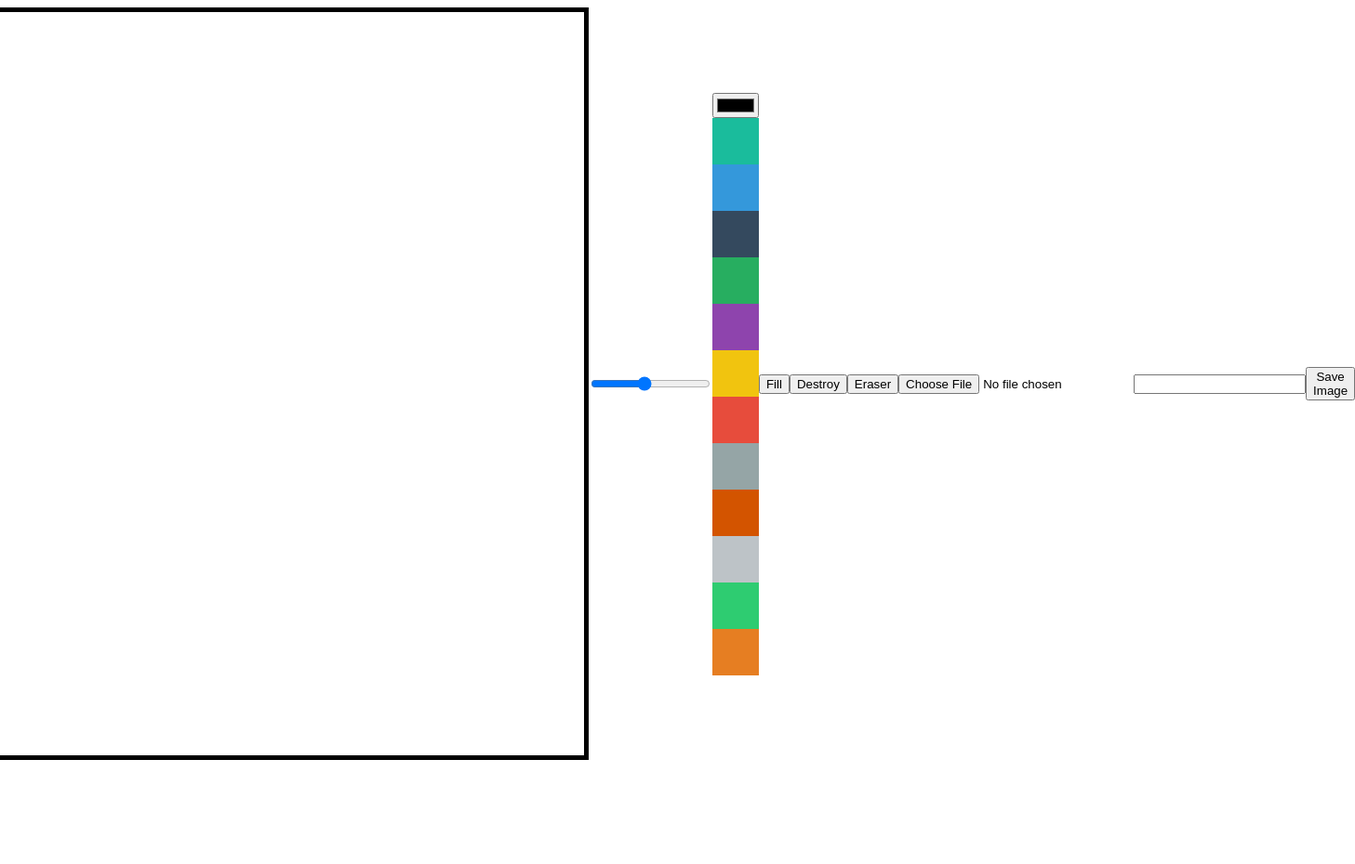
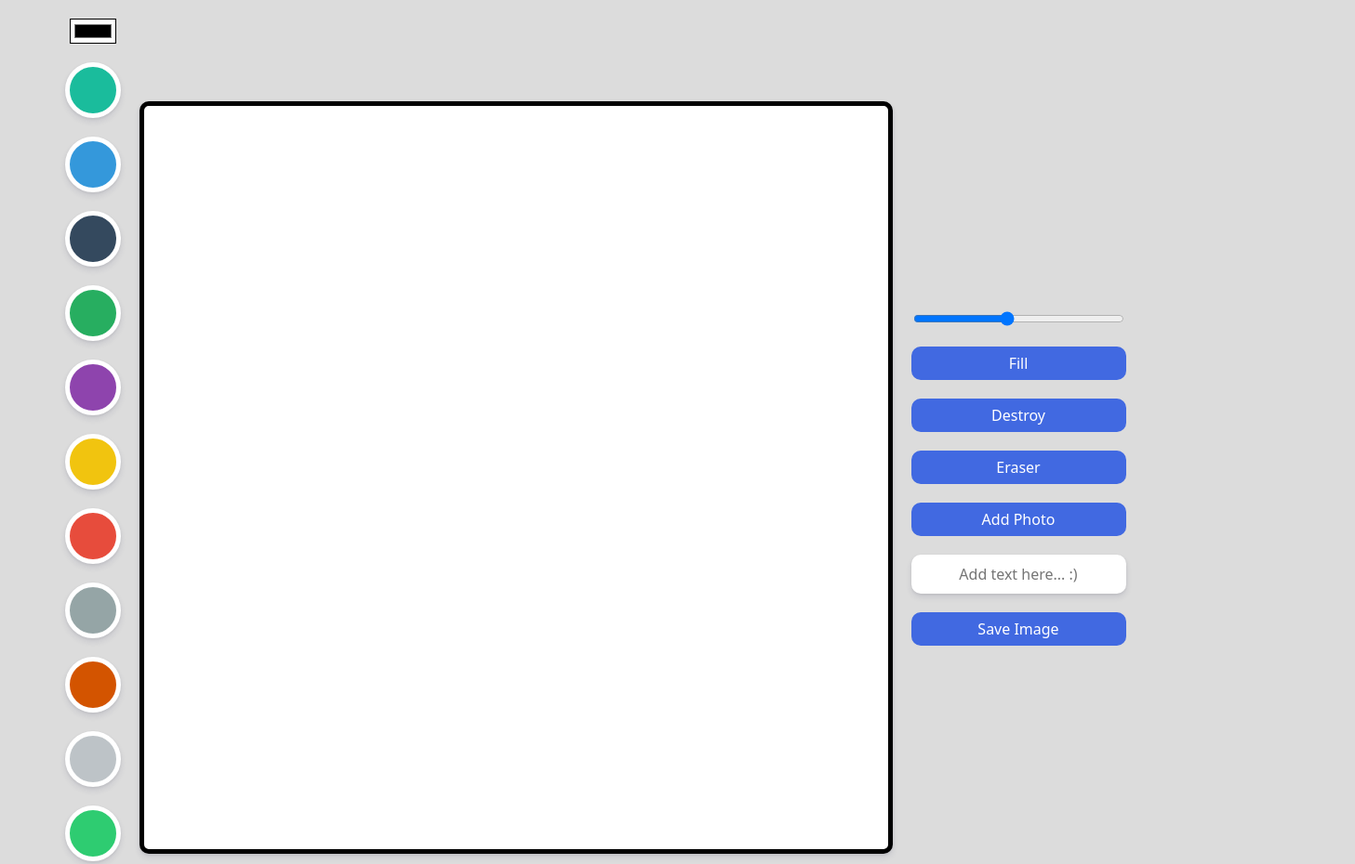
Before and after one commit to ws0671/meme-maker, a plain HTML site: page index.html in a window 1280 px wide. Shown: the top 930 px of the page at 93% size, 1457 px wide, since content can reach past the window. Before the commit the page ends 826 px from the top, so only its background shows below. Drawn offline with Linux system fonts and the light colour scheme.

Commit message:
Feat: css

```diff
--- a/app.js
+++ b/app.js
@@ -102,7 +102,7 @@ function onFileChange(e) {
 function onDoubleClick(e) {
   const text = textInput.value;
   if (text !== "") {
-    ctx.font = "68px 'Press Start 2p'";
+    ctx.font = "68px sans-serif";
     ctx.fillText(text, e.offsetX, e.offsetY);
   }
 }
--- a/index.html
+++ b/index.html
@@ -8,9 +8,7 @@
     <link rel="stylesheet" href="style.css" />
   </head>
   <body>
-    <canvas></canvas>
-    <input id="input-width" type="range" min="1" max="10" value="5" />
-    <div>
+    <div class="color-options">
       <input id="color" type="color" />
       <div
         class="color-option"
@@ -73,12 +71,20 @@
         data-color="#e67e22"
       ></div>
     </div>
-    <button id="mode-btn">Fill</button>
-    <button id="destroy-btn">Destroy</button>
-    <button id="eraser-btn">Eraser</button>
-    <input type="file" accept="image/*" id="file" />
-    <input type="text" id="text" />
-    <button id="save">Save Image</button>
+    <canvas></canvas>
+    <div class="btns">
+      <input id="input-width" type="range" min="1" max="10" value="5" />
+
+      <button id="mode-btn">Fill</button>
+      <button id="destroy-btn">Destroy</button>
+      <button id="eraser-btn">Eraser</button>
+      <label for="file">
+        Add Photo
+        <input type="file" accept="image/*" id="file"
+      /></label>
+      <input type="text" id="text" placeholder="Add text here... :)" />
+      <button id="save">Save Image</button>
+    </div>
     <script src="app.js"></script>
   </body>
 </html>
--- /dev/null
+++ b/reset.css
@@ -0,0 +1,129 @@
+/* http://meyerweb.com/eric/tools/css/reset/
+   v2.0 | 20110126
+   License: none (public domain)
+*/
+
+html,
+body,
+div,
+span,
+applet,
+object,
+iframe,
+h1,
+h2,
+h3,
+h4,
+h5,
+h6,
+p,
+blockquote,
+pre,
+a,
+abbr,
+acronym,
+address,
+big,
+cite,
+code,
+del,
+dfn,
+em,
+img,
+ins,
+kbd,
+q,
+s,
+samp,
+small,
+strike,
+strong,
+sub,
+sup,
+tt,
+var,
+b,
+u,
+i,
+center,
+dl,
+dt,
+dd,
+ol,
+ul,
+li,
+fieldset,
+form,
+label,
+legend,
+table,
+caption,
+tbody,
+tfoot,
+thead,
+tr,
+th,
+td,
+article,
+aside,
+canvas,
+details,
+embed,
+figure,
+figcaption,
+footer,
+header,
+hgroup,
+menu,
+nav,
+output,
+ruby,
+section,
+summary,
+time,
+mark,
+audio,
+video {
+  margin: 0;
+  padding: 0;
+  border: 0;
+  font-size: 100%;
+  font: inherit;
+  vertical-align: baseline;
+}
+/* HTML5 display-role reset for older browsers */
+article,
+aside,
+details,
+figcaption,
+figure,
+footer,
+header,
+hgroup,
+menu,
+nav,
+section {
+  display: block;
+}
+body {
+  line-height: 1;
+}
+ol,
+ul {
+  list-style: none;
+}
+blockquote,
+q {
+  quotes: none;
+}
+blockquote:before,
+blockquote:after,
+q:before,
+q:after {
+  content: "";
+  content: none;
+}
+table {
+  border-collapse: collapse;
+  border-spacing: 0;
+}
--- a/style.css
+++ b/style.css
@@ -1,16 +1,80 @@
+@import "reset.css";
+
 canvas {
   width: 800px;
   height: 800px;
   border: 5px black solid;
+  background-color: #fff;
+  border-radius: 10px;
+  box-shadow: 0 4px 6px rgba(50, 50, 93, 0.11), 0 1px 3px rgba(0, 0, 0, 0.08);
 }
 
 body {
   display: flex;
   justify-content: center;
+  gap: 20px;
   align-items: center;
+  padding: 20px;
+  background-color: gainsboro;
+  font-family: system-ui, -apple-system, BlinkMacSystemFont, "Segoe UI", Roboto,
+    Oxygen, Ubuntu, Cantarell, "Open Sans", "Helvetica Neue", sans-serif;
 }
 .color-option {
   width: 50px;
   height: 50px;
   cursor: pointer;
+  border-radius: 50%;
+  border: 5px solid white;
+  transition: transform ease-in-out 0.1s;
+  box-shadow: 0 4px 6px rgba(50, 50, 93, 0.11), 0 1px 3px rgba(0, 0, 0, 0.08);
 }
+
+.color-options {
+  display: flex;
+  flex-direction: column;
+  gap: 20px;
+  align-items: center;
+}
+.color-option:hover {
+  transform: scale(1.2);
+}
+
+.btns {
+  display: flex;
+  flex-direction: column;
+  gap: 20px;
+}
+
+input#color {
+  background-color: #fff;
+}
+
+button,
+label {
+  all: unset;
+  padding: 10px 0;
+  text-align: center;
+  background-color: royalblue;
+  color: white;
+  font-weight: 500;
+  cursor: pointer;
+  border-radius: 10px;
+  transition: opacity linear 0.3s;
+}
+
+button:hover {
+  opacity: 0.85;
+}
+input#file {
+  display: none;
+}
+
+input#text {
+  all: unset;
+  padding: 10px 0px;
+  border-radius: 10px;
+  font-weight: 500;
+  text-align: center;
+  background-color: white;
+  box-shadow: 0 4px 6px rgba(50, 50, 93, 0.11), 0 1px 3px rgba(0, 0, 0, 0.08);
+}
```
